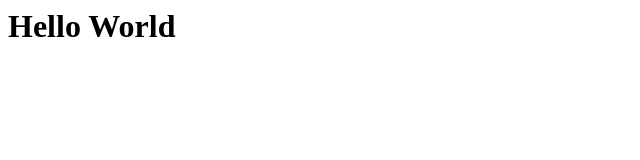
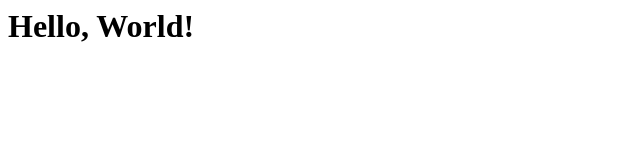
Before and after one commit to sukhpreetsinghdeol/sukhpreetsinghdeol.github.io, a plain HTML site: page index.html in a window 1280 px wide. Shown: the full height of the page, 0-640 px from the left. Drawn offline with Linux system fonts and the light colour scheme.

Commit message:
Updated index.html

```diff
--- a/index.html
+++ b/index.html
@@ -1,4 +1,8 @@
-<html>
-<body>
-<h1>Hello World </body>
+<html lang="en">
+  <head>
+    <title>Hello, World!</title>
+  </head>
+  <body>
+    <h1>Hello, World!</h1>
+  </body>
 </html>
```
